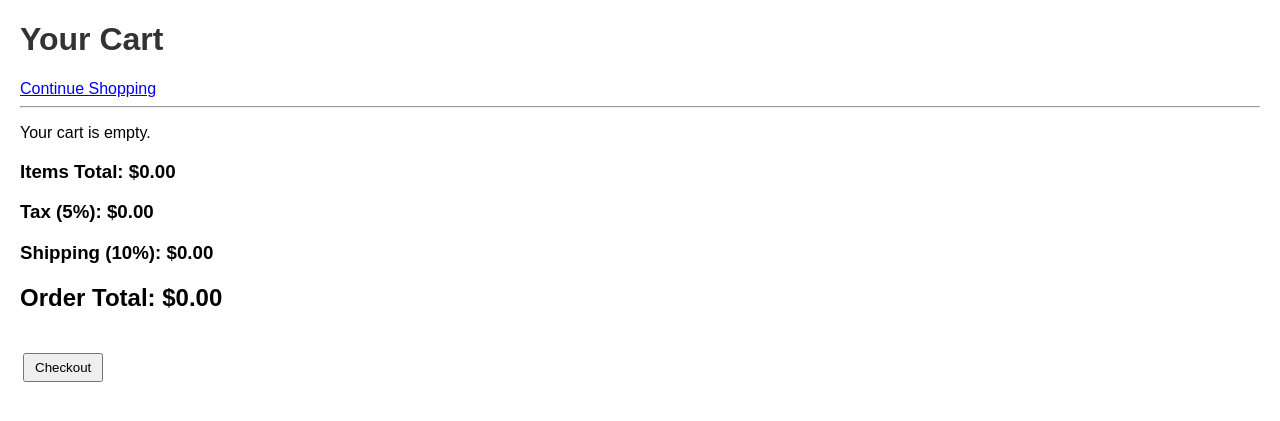
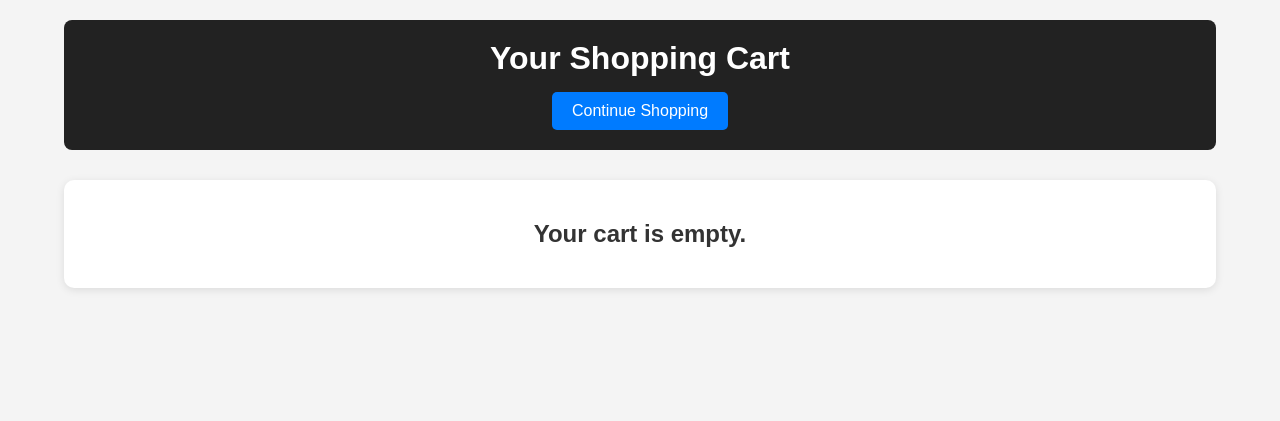
Before and after one commit to Rocko420/store-app, a PHP site: page /cart.php in a window 1280 px wide. Shown: the top 421 px of the page. Run offline with PHP 8.4, Linux system fonts and the light colour scheme.

Commit message:
Store App
This project is a PHP MVC Store Application developed as a multi-week course project. The application simulates a basic online shopping experience where users can browse products, add items to a shopping cart, remove items from the cart, and complete a checkout process.

```diff
--- a/cart.php
+++ b/cart.php
@@ -1,70 +1,15 @@
 <?php
-session_start();
 
 include 'config/db.php';
 
 if (isset($_GET['checkout'])) {
     unset($_SESSION['cart']);
+    header("Location: cart.php");
+    exit();
 }
 
 $total = 0;
+
+include 'views/cartView.php';
+
 ?>
-
-<!DOCTYPE html>
-<html>
-<head>
-    <title>Your Cart</title>
-    <link rel="stylesheet" href="style.css">
-</head>
-<body>
-
-<h1>Your Cart</h1>
-<a href="index.php">Continue Shopping</a>
-<hr>
-
-<?php if (!empty($_SESSION['cart'])): ?>
-
-    <?php foreach ($_SESSION['cart'] as $id => $qty): ?>
-
-        <?php
-        $stmt = $conn->prepare("SELECT * FROM products WHERE id = ?");
-        $stmt->bind_param("i", $id);
-        $stmt->execute();
-        $result = $stmt->get_result();
-        $product = $result->fetch_assoc();
-
-        $itemTotal = $product['price'] * $qty;
-        $total += $itemTotal;
-        ?>
-
-        <div style="margin-bottom: 15px;">
-            <h3><?php echo htmlspecialchars($product['name']); ?></h3>
-            <p>Qty: <?php echo $qty; ?></p>
-            <p>Price: $<?php echo number_format($product['price'], 2); ?></p>
-            <p>Total: $<?php echo number_format($itemTotal, 2); ?></p>
-        </div>
-        <hr>
-
-    <?php endforeach; ?>
-
-<?php else: ?>
-    <p>Your cart is empty.</p>
-<?php endif; ?>
-
-<?php
-$tax = $total * 0.05;
-$shipping = $total * 0.10;
-$grandTotal = $total + $tax + $shipping;
-?>
-
-<h3>Items Total: $<?php echo number_format($total, 2); ?></h3>
-<h3>Tax (5%): $<?php echo number_format($tax, 2); ?></h3>
-<h3>Shipping (10%): $<?php echo number_format($shipping, 2); ?></h3>
-<h2>Order Total: $<?php echo number_format($grandTotal, 2); ?></h2>
-
-<br>
-
-<a href="cart.php?checkout=true"><button>Checkout</button></a>
-
-</body>
-</html>
--- a/config/db.php
+++ b/config/db.php
@@ -1,9 +1,18 @@
 <?php
-$conn = new mysqli("localhost", "root", "", "store_app");
+
+$host = "localhost";
+$username = "root";
+$password = "";
+$database = "store_app";
+
+$conn = new mysqli($host, $username, $password, $database);
 
 if ($conn->connect_error) {
-    die("Connection failed: " . $conn->connect_error);
+    die("Database connection failed: " . $conn->connect_error);
 }
 
-session_start();
+if (session_status() === PHP_SESSION_NONE) {
+    session_start();
+}
+
 ?>
--- a/style.css
+++ b/style.css
@@ -1,14 +1,110 @@
 body {
-    font-family: Arial, sans-serif;
-    margin: 20px;
-}
-
-h1 {
+    margin: 0;
+    padding: 0;
+    background-color: #f4f4f4;
+    font-family: Arial, Helvetica, sans-serif;
     color: #333;
 }
 
+.container {
+    width: 90%;
+    max-width: 1200px;
+    margin: auto;
+    padding: 20px;
+}
+
+header {
+    background-color: #222;
+    color: white;
+    padding: 20px;
+    border-radius: 8px;
+    margin-bottom: 30px;
+    text-align: center;
+}
+
+header h1 {
+    margin: 0 0 15px 0;
+}
+
+.nav-button {
+    text-decoration: none;
+    color: white;
+    background-color: #007bff;
+    padding: 10px 20px;
+    border-radius: 5px;
+    display: inline-block;
+}
+
+.products {
+    display: grid;
+    grid-template-columns: repeat(auto-fit, minmax(280px, 1fr));
+    gap: 20px;
+}
+
+.product-card,
+.cart-item,
+.summary,
+.empty-cart {
+    background-color: white;
+    border-radius: 10px;
+    padding: 20px;
+    box-shadow: 0px 2px 8px rgba(0,0,0,0.1);
+}
+
+.product-card h2,
+.cart-item h2 {
+    margin-top: 0;
+}
+
+.description {
+    min-height: 60px;
+}
+
+.price {
+    font-size: 22px;
+    font-weight: bold;
+    color: #28a745;
+}
+
+.button-group {
+    margin-top: 15px;
+    margin-bottom: 10px;
+}
+
 button {
-    padding: 5px 10px;
-    margin: 3px;
+    border: none;
+    padding: 10px 15px;
+    border-radius: 5px;
     cursor: pointer;
+    font-size: 14px;
 }
+
+.add-btn {
+    background-color: #28a745;
+    color: white;
+}
+
+.remove-btn {
+    background-color: #dc3545;
+    color: white;
+}
+
+.checkout-btn {
+    background-color: #007bff;
+    color: white;
+    width: 100%;
+    padding: 15px;
+    font-size: 18px;
+}
+
+.cart-count {
+    font-weight: bold;
+}
+
+.summary {
+    margin-top: 20px;
+}
+
+.empty-cart {
+    text-align: center;
+}
--- a/views/cartView.php
+++ b/views/cartView.php
@@ -1,60 +1,117 @@
 <!DOCTYPE html>
-<html>
+<html lang="en">
+
 <head>
+    <meta charset="UTF-8">
+    <meta name="viewport" content="width=device-width, initial-scale=1.0">
     <title>Your Cart</title>
     <link rel="stylesheet" href="style.css">
 </head>
+
 <body>
 
-<h1>Your Cart</h1>
-<a href="index.php">Continue Shopping</a>
-<hr>
+<div class="container">
+
+    <header>
+        <h1>Your Shopping Cart</h1>
+
+        <nav>
+            <a class="nav-button" href="index.php">
+                Continue Shopping
+            </a>
+        </nav>
+    </header>
 
     <?php if (!empty($_SESSION['cart'])): ?>
 
         <?php foreach ($_SESSION['cart'] as $id => $qty): ?>
 
             <?php
+
             $stmt = $conn->prepare("SELECT * FROM products WHERE id = ?");
             $stmt->bind_param("i", $id);
             $stmt->execute();
+
             $result = $stmt->get_result();
             $product = $result->fetch_assoc();
 
             $itemTotal = $product['price'] * $qty;
             $total += $itemTotal;
+
             ?>
 
-        <div style="margin-bottom: 15px;">
-            <h3><?php echo htmlspecialchars($product['name']); ?></h3>
-            <p>Qty: <?php echo $qty; ?></p>
-            <p>Price: $<?php echo number_format($product['price'], 2); ?></p>
-            <p>Total: $<?php echo number_format($itemTotal, 2); ?></p>
+            <div class="cart-item">
+
+                <h2>
+                    <?= htmlspecialchars($product['name']); ?>
+                </h2>
+
+                <p>
+                    Quantity:
+                    <?= $qty; ?>
+                </p>
+
+                <p>
+                    Price:
+                    $<?= number_format($product['price'], 2); ?>
+                </p>
+
+                <p>
+                    Item Total:
+                    $<?= number_format($itemTotal, 2); ?>
+                </p>
+
             </div>
-        <hr>
 
         <?php endforeach; ?>
 
-<?php else: ?>
-    <p>Your cart is empty.</p>
-<?php endif; ?>
+        <?php
 
-<?php
         $tax = $total * 0.05;
         $shipping = $total * 0.10;
         $grandTotal = $total + $tax + $shipping;
+
         ?>
 
-<h3>Items Total: $<?php echo number_format($total, 2); ?></h3>
-<h3>Tax (5%): $<?php echo number_format($tax, 2); ?></h3>
-<h3>Shipping (10%): $<?php echo number_format($shipping, 2); ?></h3>
-<h2>Order Total: $<?php echo number_format($grandTotal, 2); ?></h2>
+        <div class="summary">
 
-<br>
+            <h3>
+                Items Total:
+                $<?= number_format($total, 2); ?>
+            </h3>
+
+            <h3>
+                Tax (5%):
+                $<?= number_format($tax, 2); ?>
+            </h3>
+
+            <h3>
+                Shipping (10%):
+                $<?= number_format($shipping, 2); ?>
+            </h3>
+
+            <h2>
+                Order Total:
+                $<?= number_format($grandTotal, 2); ?>
+            </h2>
 
             <a href="cart.php?checkout=true">
-    <button>Checkout</button>
+                <button class="checkout-btn">
+                    Checkout
+                </button>
             </a>
+
+        </div>
+
+    <?php else: ?>
+
+        <div class="empty-cart">
+            <h2>Your cart is empty.</h2>
+        </div>
+
+    <?php endif; ?>
+
+</div>
 
 </body>
 </html>
```
Also changed, not shown: controllers/CartController.php (+7 -0 lines), controllers/ProductController.php (+7 -0 lines), index.php (+7 -3 lines), models/Cart.php (+10 -1 lines), models/Product.php (+10 -1 lines), store_app.sql (+14 -68 lines), views/catalog.php (+60 -15 lines), README.md. Lines whose indentation alone changed are shown as unchanged.
